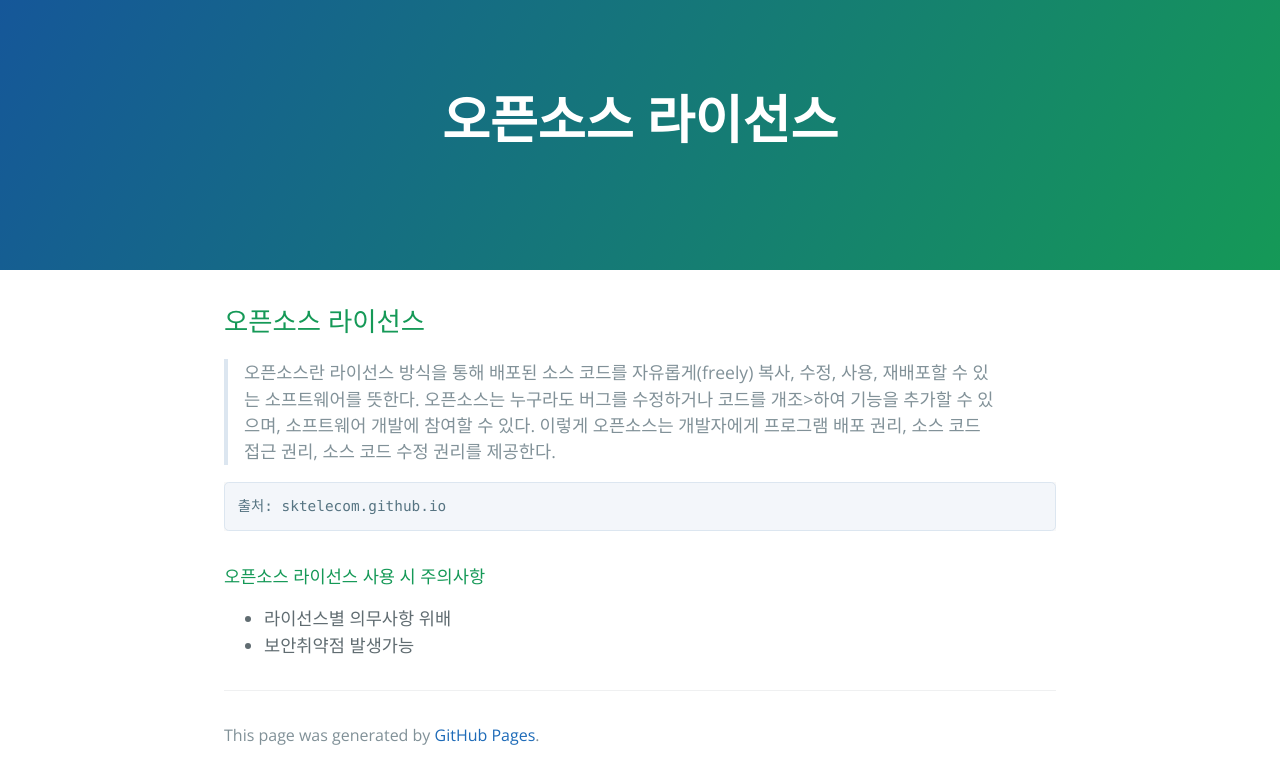
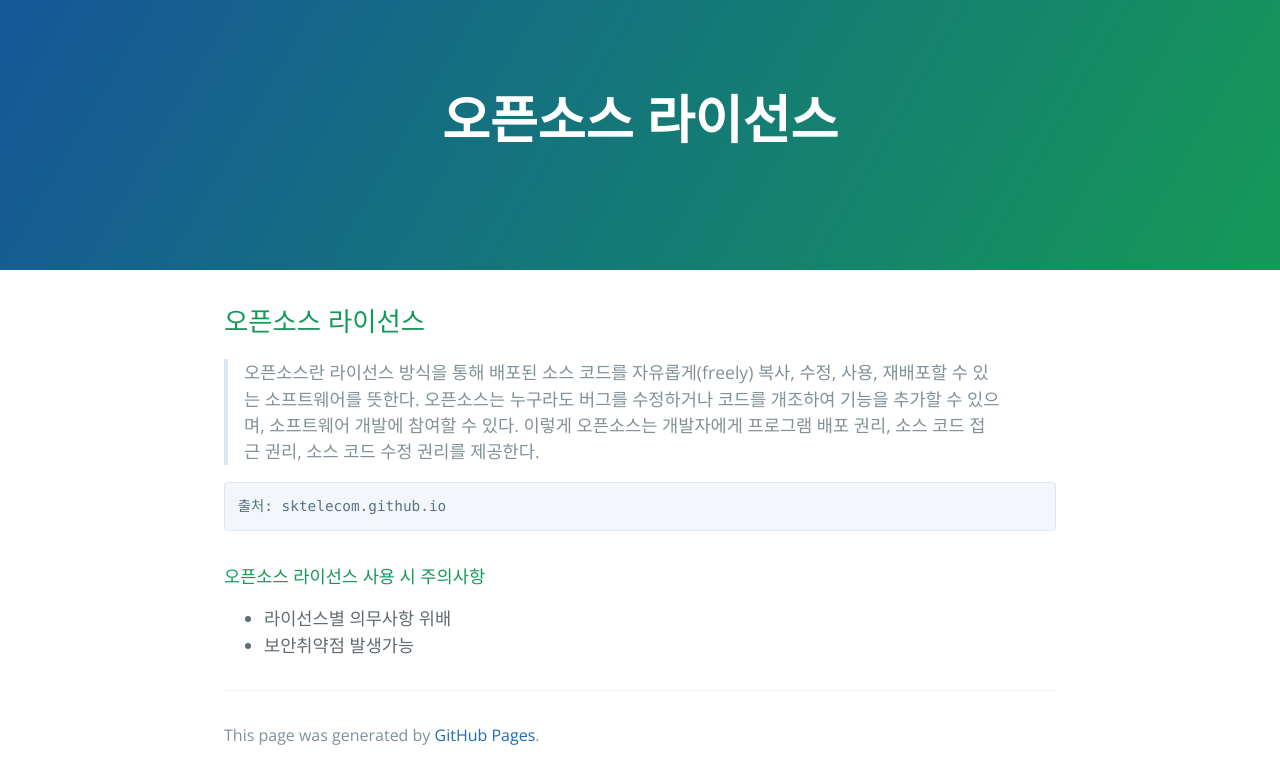
Before and after one commit to Jonghyun-K1m/Jonghyun-K1m.github.io, a Jekyll site: the page built from index.md, in a window 1280 px wide. Shown: the top 784 px of the page. Built offline with Jekyll 4.4.1, drawn with Linux system fonts in a browser that asks for light colours; the repository's description, which GitHub fills in, is left out; our own code applies the rules of GitHub Pages for plain Markdown files.

````diff
--- a/index.md
+++ b/index.md
@@ -4,7 +4,7 @@ layout: default
 
 ## 오픈소스 라이선스
 
->오픈소스란 라이선스 방식을 통해 배포된 소스 코드를 자유롭게(freely) 복사, 수정, 사용, 재배포할 수 있는 소프트웨어를 뜻한다. 오픈소스는 누구라도 버그를 수정하거나 코드를 개조>하여 기능을 추가할 수 있으며, 소프트웨어 개발에 참여할 수 있다. 이렇게 오픈소스는 개발자에게 프로그램 배포 권리, 소스 코드 접근 권리, 소스 코드 수정 권리를 제공한다.
+>오픈소스란 라이선스 방식을 통해 배포된 소스 코드를 자유롭게(freely) 복사, 수정, 사용, 재배포할 수 있는 소프트웨어를 뜻한다. 오픈소스는 누구라도 버그를 수정하거나 코드를 개조하여 기능을 추가할 수 있으며, 소프트웨어 개발에 참여할 수 있다. 이렇게 오픈소스는 개발자에게 프로그램 배포 권리, 소스 코드 접근 권리, 소스 코드 수정 권리를 제공한다.
 
 
 ```
````
